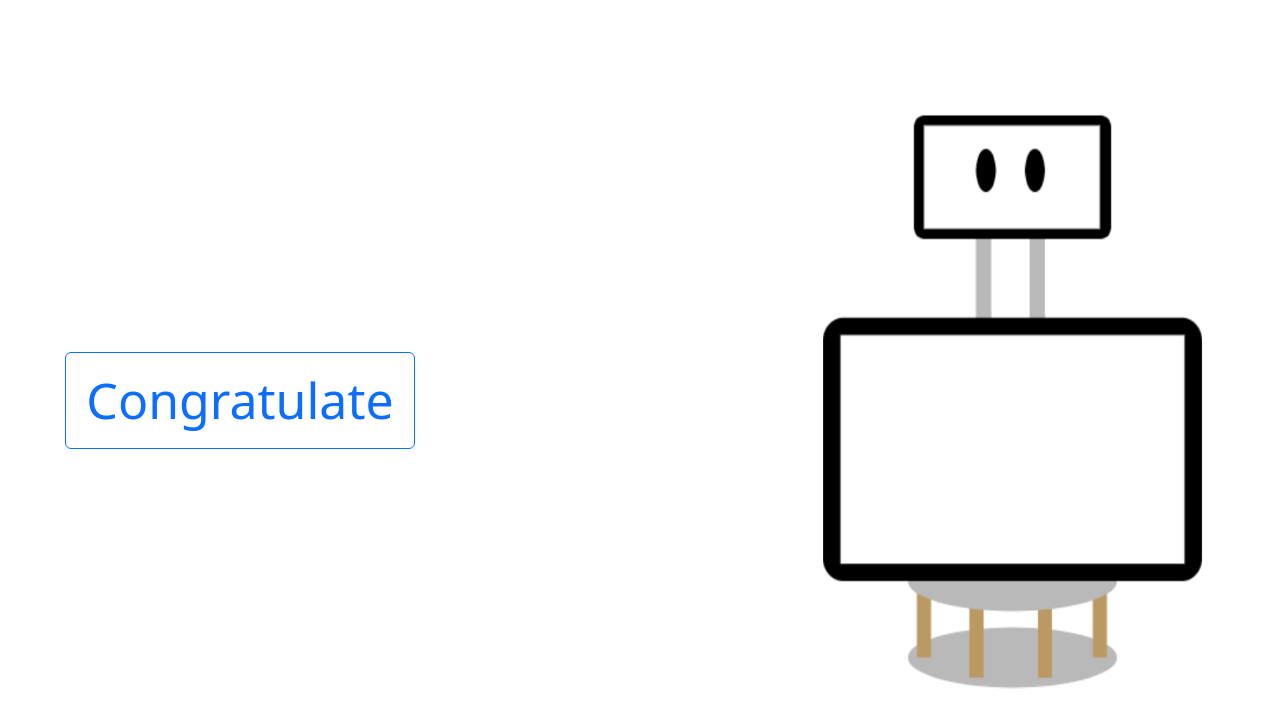
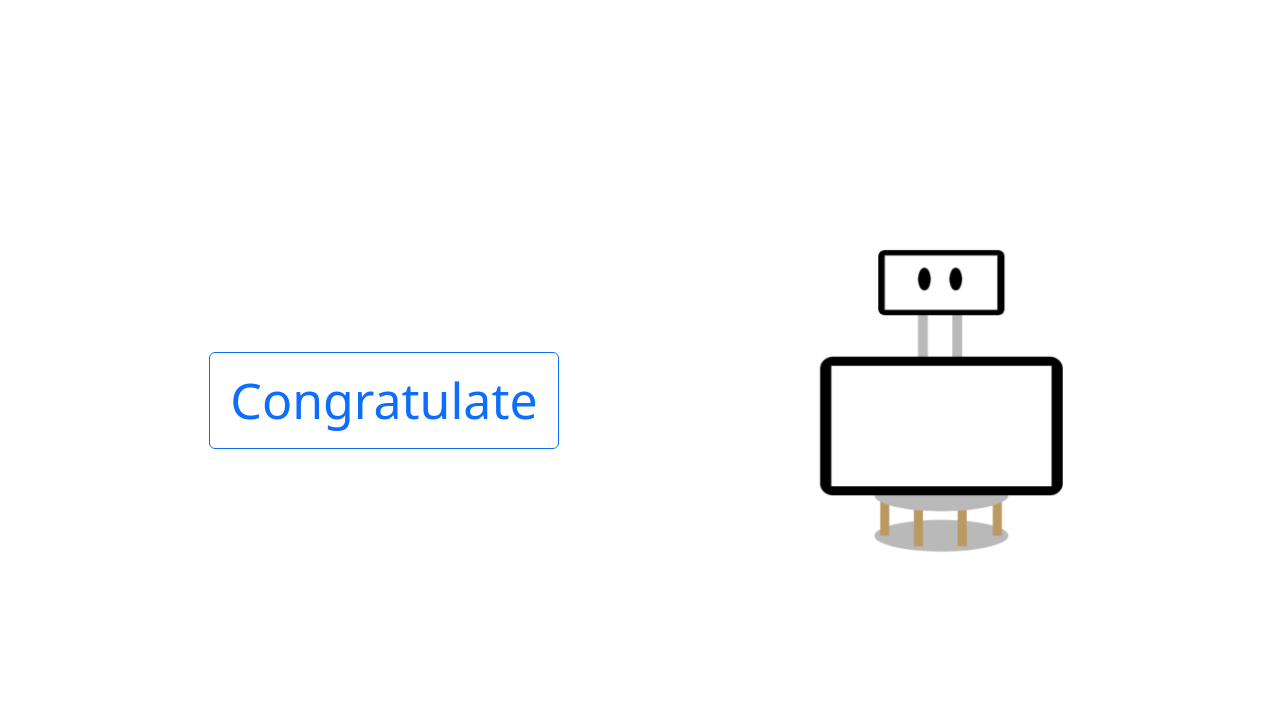
Before and after one commit to doudXD/CSE237D-CARMEN, a React (Vite) app in the folder react-demo/: page / in a window 1280 px wide. Shown: the top 728 px of the page. Built offline with nearby package versions, Linux system fonts and the light colour scheme; the HTML template or start-up script is replaced by a standard one.

Commit message:
Small moves, Button to Console

```diff
--- a/react-demo/src/App.tsx
+++ b/react-demo/src/App.tsx
@@ -1,10 +1,21 @@
 import ListGroup from "./components/ListGroup";
-import Button from "./components/Button";
+import {Button, CarmenImg} from "./components/Button";
 
+/**
+ * Container with button and CARMEN image
+ */
 function App() {
   return (
-    <div>
+    <div
+      style={{
+        display: "flex",
+        flexDirection: "row", // Change to "row"
+        justifyContent: "center",
+        alignItems: "center",
+        height: "100vh",
+      }}>
       <Button />
+      <CarmenImg />
     </div>
   );
 }
--- a/react-demo/src/components/Button.tsx
+++ b/react-demo/src/components/Button.tsx
@@ -1,31 +1,56 @@
 import robotIMG from "../robot.png";
-function Button() {
+
+/**
+ * Button component (Congratulations)
+ * When clicked, prints to console from a cycle of phrases.
+ */
+export function Button() {
+
+  var i = 0;
+
+  function handleClick() {
+    switch(i){
+      case(0):
+        console.log('Congrats!\n;)');
+        i++;
+        break;
+      case(1):
+        console.log('That was great!\n:)');
+        i++;
+        break;
+      case(2):
+        console.log('Way to go!');
+        i=0;
+        break;
+      default:
+        console.log('Hey there! This is the default statement. Are you sure you\'re suppose to see me?');
+    }
+  }
+
   return (
-    <div
-      style={{
-        display: "flex",
-        flexDirection: "row", // Change to "row"
-        justifyContent: "center",
-        alignItems: "center",
-        height: "100vh",
-      }}>
     <button
       type="button"
       className="btn btn-outline-primary"
+      onClick={handleClick}
       style={{
         fontSize: "50px",
         padding: "10px 20px",
-          marginRight: "400px", // Add some space between the button and the image
+        marginRight: "20%", // Add some space between the button and the image
       }}>
       Congratulate
     </button>
+  );
+}
+
+/**
+ * CARMEN img
+ */
+export function CarmenImg() {
+  return (
     <img
       src={robotIMG}
       alt="My Graphic"
-        style={{ width: "400px", height: "600px" }} // Increase width and height
+      style={{ width: "20%"}}
     />
-    </div>
   );
 }
-
-export default Button;
```
Lines whose indentation alone changed are shown as unchanged.
